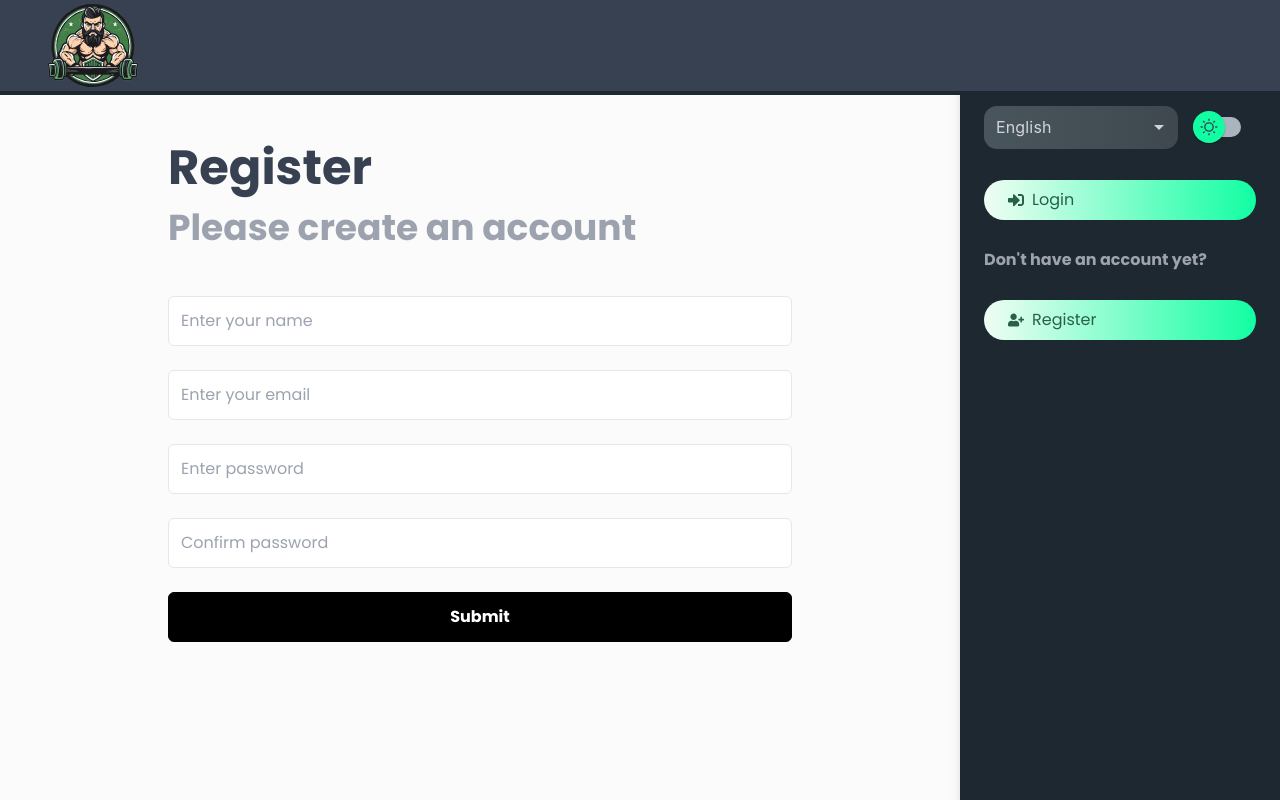
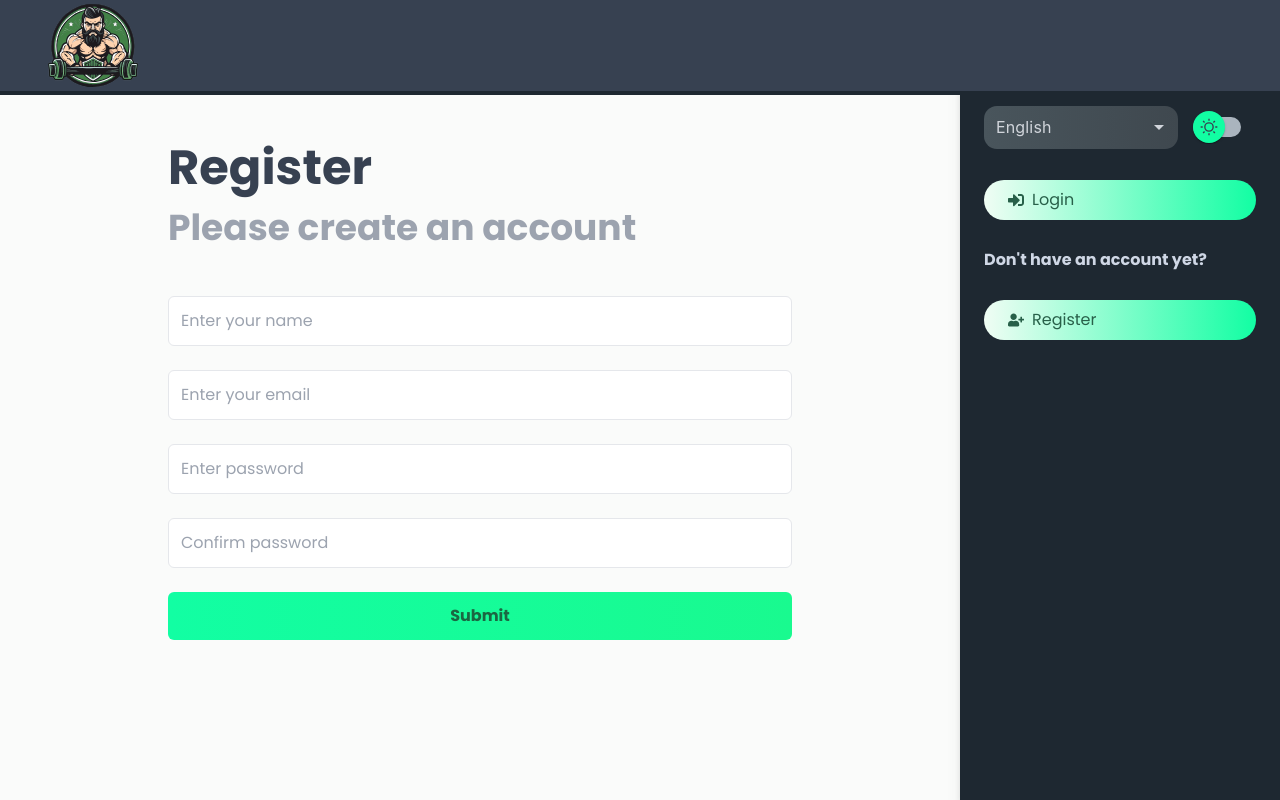
Before and after one commit to jesseSalonen/puntti-project-react, a React (Vite) app: page /register in a window 1280 px wide. Built offline with nearby package versions, Linux system fonts and the light colour scheme; no server answers.

Commit message:
Tumman tilan ulkoasumuutokset

```diff
--- a/src/App.jsx
+++ b/src/App.jsx
@@ -82,7 +82,7 @@ export default function App() {
           w-full
           p-0
           text-gray-700
-          dark:text-gray-
+          dark:text-[#CFD7E5]
         `}
         >
           <RouterProvider router={router} />
--- a/src/components/layout/Header.jsx
+++ b/src/components/layout/Header.jsx
@@ -23,6 +23,7 @@ function Header({ darkMode, toggleDarkMode, onLogout, toggleSidebar }) {
           px-5
           text-center
           text-white
+          dark:text-[#CFD7E5]
           hover:bg-[#3A4549]
           hover:text-green-700
           max-md:hidden
@@ -52,6 +53,7 @@ function Header({ darkMode, toggleDarkMode, onLogout, toggleSidebar }) {
           px-7
           dark:bg-gradient-to-br
           [&>ul>li>a:hover]:text-gray-400
+          dark:[&>ul>li>a:hover]:text-[#CFD7E5]
           [&>ul>li>a>svg]:mr-1
           [&>ul>li>a]:flex
           [&>ul>li>a]:items-center
@@ -80,7 +82,7 @@ function Header({ darkMode, toggleDarkMode, onLogout, toggleSidebar }) {
       </ul>
       <ul className="flex items-center justify-between">
         <li
-          className="cursor-pointer p-2 text-white md:hidden"
+          className="cursor-pointer p-2 text-white dark:text-[#CFD7E5] md:hidden"
           onClick={toggleSidebar}
         >
           <IconContext.Provider value={{ size: 25 }}>
--- a/src/components/layout/Sidebar.jsx
+++ b/src/components/layout/Sidebar.jsx
@@ -32,6 +32,7 @@ function Sidebar({
         bg-[#1E2831]
         px-6
         text-white
+        dark:text-[#CFD7E5]
         drop-shadow-lg
         duration-300
         ease-in-out
@@ -111,7 +112,7 @@ function Sidebar({
               </button>
             </Link>
           </div>
-          <p className="font-bold text-gray-400 max-sm:text-2xl">
+          <p className="font-bold text-[#CFD7E5] max-sm:text-2xl">
             {t("notYetRegistered")}
           </p>
           <div>
--- a/src/components/table/TableFooter.jsx
+++ b/src/components/table/TableFooter.jsx
@@ -51,7 +51,7 @@ function TableFooter({ table }) {
               const page = e.target.value ? Number(e.target.value) - 1 : 0;
               table.setPageIndex(page);
             }}
-            className="w-16 rounded border p-1"
+            className="w-16 rounded border p-1 dark:bg-[#1A242D] dark:border-[#2C3B48] dark:text-[#CFD7E5]"
           />
         </span>
         <select
--- a/src/pages/Login.jsx
+++ b/src/pages/Login.jsx
@@ -69,7 +69,7 @@ function Login() {
           <div className="mb-3">
             <input
               type="email"
-              className="mb-3 w-full rounded-md border border-solid border-gray-200 p-3"
+              className="mb-3 w-full rounded-md border border-solid border-gray-200 p-3 dark:bg-[#1A242D] dark:border-[#2C3B48] dark:text-[#CFD7E5]"
               id="email"
               name="email"
               value={email}
@@ -80,7 +80,7 @@ function Login() {
           <div className="mb-3">
             <input
               type="password"
-              className="mb-3 w-full rounded-md border border-solid border-gray-200 p-3"
+              className="mb-3 w-full rounded-md border border-solid border-gray-200 p-3 dark:bg-[#1A242D] dark:border-[#2C3B48] dark:text-[#CFD7E5]"
               id="password"
               name="password"
               value={password}
@@ -99,16 +99,15 @@ function Login() {
                 items-center
                 justify-center
                 rounded-md
-                border
-                border-solid
-                border-black
-                bg-black
+                bg-gradient-to-r
+                from-green-400
+                to-green-500
                 py-3
                 px-5
                 text-center
                 text-base
                 font-bold
-                text-white
+                text-green-800
                 hover:scale-95
               "
             >
--- a/src/pages/Register.jsx
+++ b/src/pages/Register.jsx
@@ -76,7 +76,7 @@ function Register() {
           <div className="mb-3">
             <input
               type="text"
-              className="mb-3 w-full rounded-md border border-solid border-gray-200 p-3"
+              className="mb-3 w-full rounded-md border border-solid border-gray-200 p-3 dark:bg-[#1A242D] dark:border-[#2C3B48] dark:text-[#CFD7E5]"
               id="name"
               name="name"
               value={name}
@@ -87,7 +87,7 @@ function Register() {
           <div className="mb-3">
             <input
               type="email"
-              className="mb-3 w-full rounded-md border border-solid border-gray-200 p-3"
+              className="mb-3 w-full rounded-md border border-solid border-gray-200 p-3 dark:bg-[#1A242D] dark:border-[#2C3B48] dark:text-[#CFD7E5]"
               id="email"
               name="email"
               value={email}
@@ -98,7 +98,7 @@ function Register() {
           <div className="mb-3">
             <input
               type="password"
-              className="mb-3 w-full rounded-md border border-solid border-gray-200 p-3"
+              className="mb-3 w-full rounded-md border border-solid border-gray-200 p-3 dark:bg-[#1A242D] dark:border-[#2C3B48] dark:text-[#CFD7E5]"
               id="password"
               name="password"
               value={password}
@@ -109,7 +109,7 @@ function Register() {
           <div className="mb-3">
             <input
               type="password"
-              className="mb-3 w-full rounded-md border border-solid border-gray-200 p-3"
+              className="mb-3 w-full rounded-md border border-solid border-gray-200 p-3 dark:bg-[#1A242D] dark:border-[#2C3B48] dark:text-[#CFD7E5]"
               id="password2"
               name="password2"
               value={password2}
@@ -128,16 +128,15 @@ function Register() {
                 items-center
                 justify-center
                 rounded-md
-                border
-                border-solid
-                border-black
-                bg-black
+                bg-gradient-to-r
+                from-green-400
+                to-green-500
                 py-3
                 px-5
                 text-center
                 text-base
                 font-bold
-                text-white
+                text-green-800
                 hover:scale-95
               "
             >
```
Also changed, not shown: 1 other file (tests, documents, lock files or other folders).
